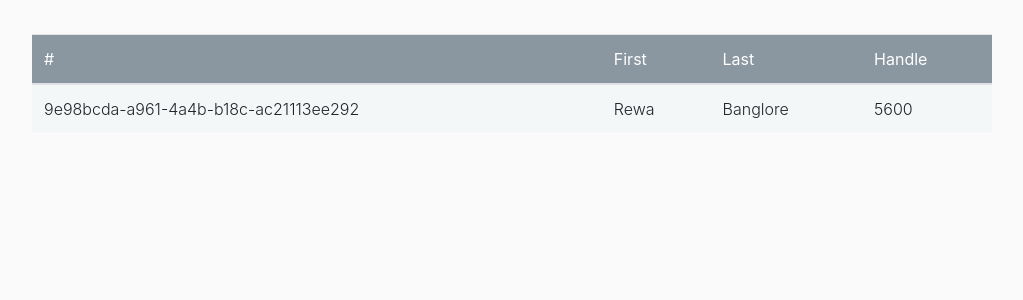
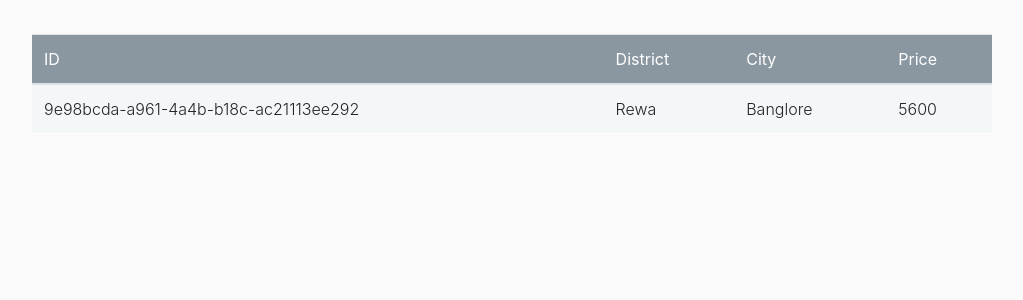
Before and after one commit to 23subbhashit/LikhaiPadhai, a Django app: page /users in a window 1280 px wide. Shown: the part 56-356 px from the top of the page, without its empty margins (128-1151 px from the left). Run offline with Django 3.2, Linux system fonts and the light colour scheme; data comes from the database, SQL or seed files in the repository; some libraries are stand-ins or nearby versions.

Commit message:
first commit

```diff
--- a/dbms/templates/dbms/table.html
+++ b/dbms/templates/dbms/table.html
@@ -5,10 +5,10 @@
     <table class="table">
   <thead>
     <tr>
-      <th scope="col">#</th>
-      <th scope="col">First</th>
-      <th scope="col">Last</th>
-      <th scope="col">Handle</th>
+      <th scope="col">ID</th>
+      <th scope="col">District</th>
+      <th scope="col">City</th>
+      <th scope="col">Price</th>
     </tr>
   </thead>
   <tbody>
```
